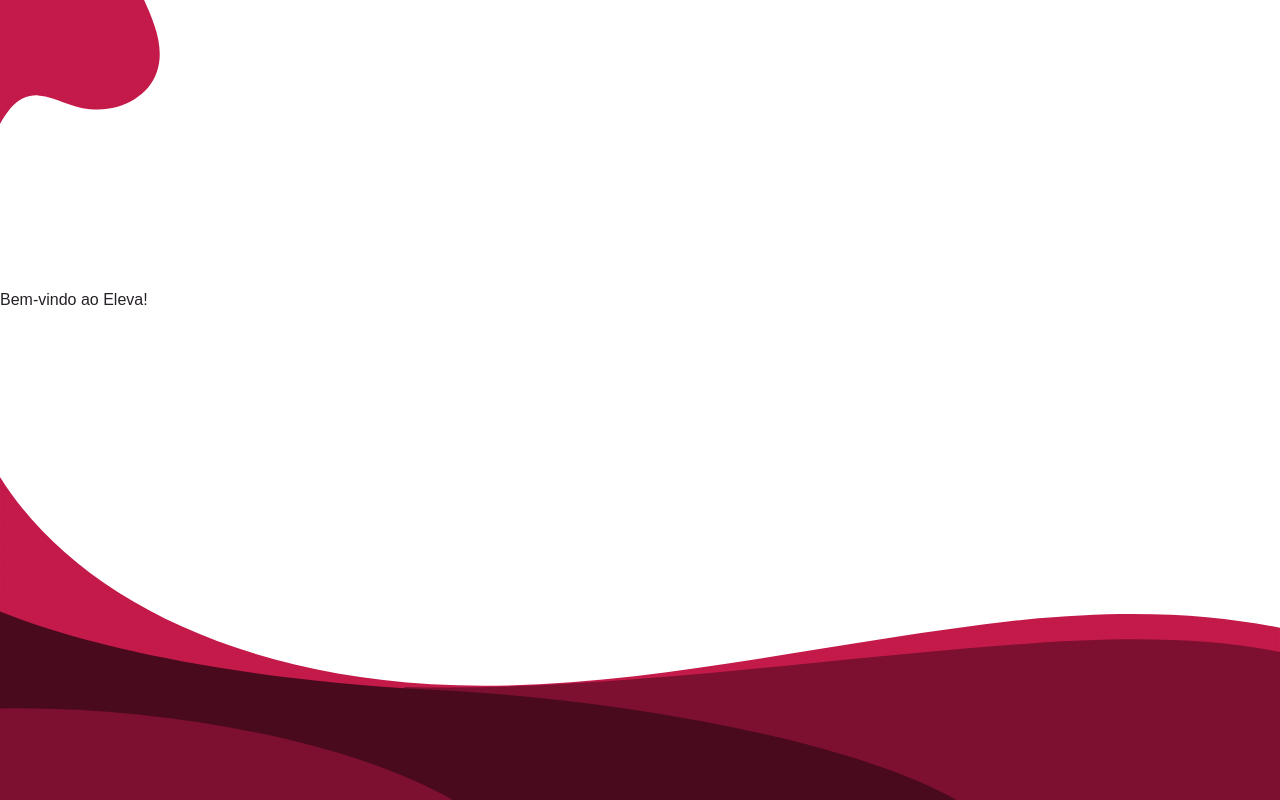
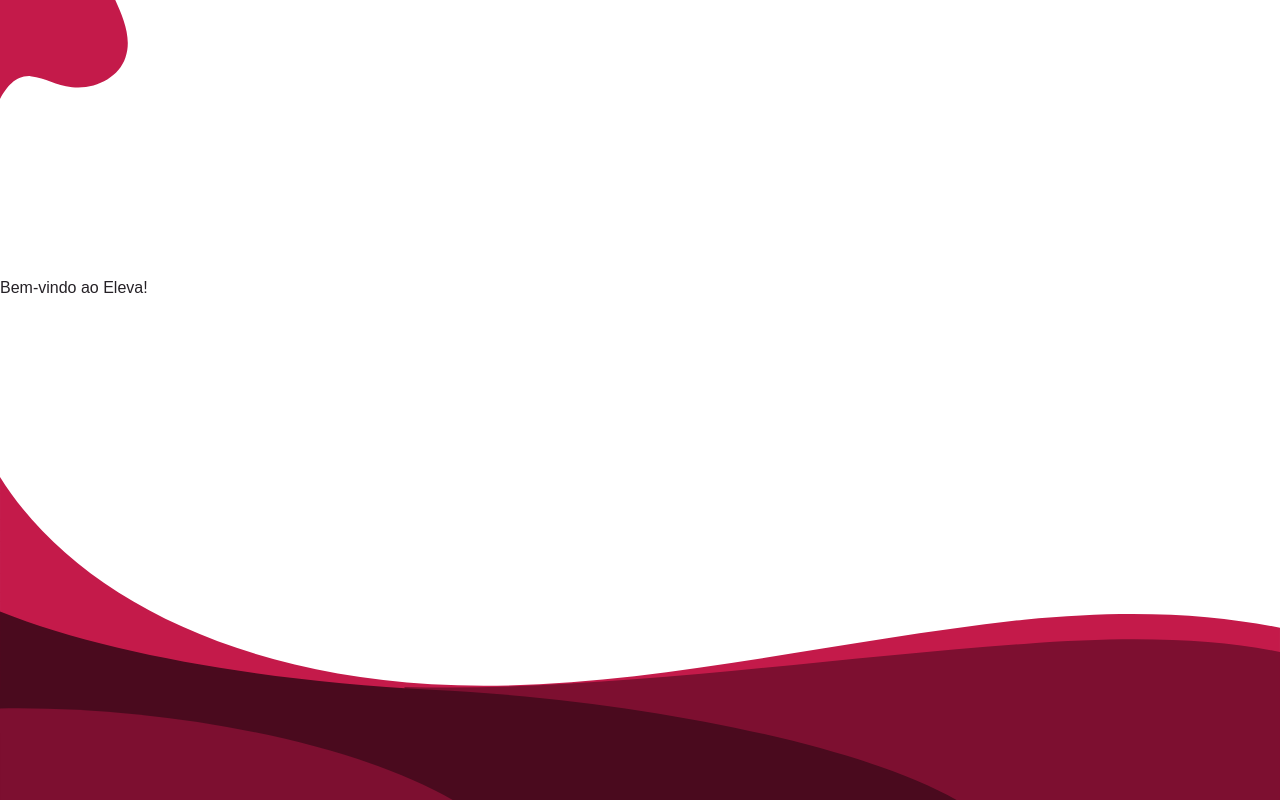
Before and after one commit to Adrriian/Eleva, a Next.js app: page /changePassword in a window 1280 px wide. Built offline with nearby package versions, Linux system fonts and the light colour scheme.

Commit message:
Testando novamente

```diff
--- a/src/app/(auth)/layout.tsx
+++ b/src/app/(auth)/layout.tsx
@@ -5,9 +5,9 @@ export default function RootLayout({
 }>) {
     return (
         <html lang="en">
-            <body>
+            <body className="overflow-hidden">
                 <div className="flex flex-col items-start justify-between h-screen w-full ">
-                    <img src='/assests/logo/ondas_cima.svg' className="w-40 object-cover" />
+                    <img src='/assests/logo/ondas_cima.svg' className="w-32 object-cover" />
                     {children}
                     <img src='/assests/logo/ondas.svg' className="w-full object-cover md:object-top" />
                 </div>
```
